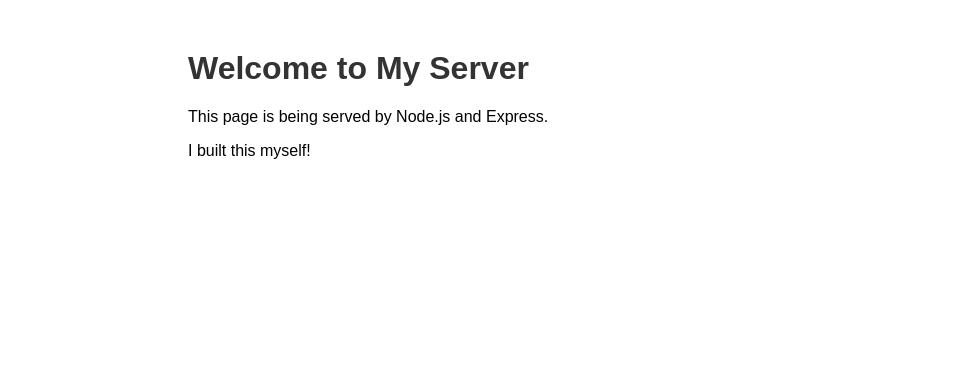
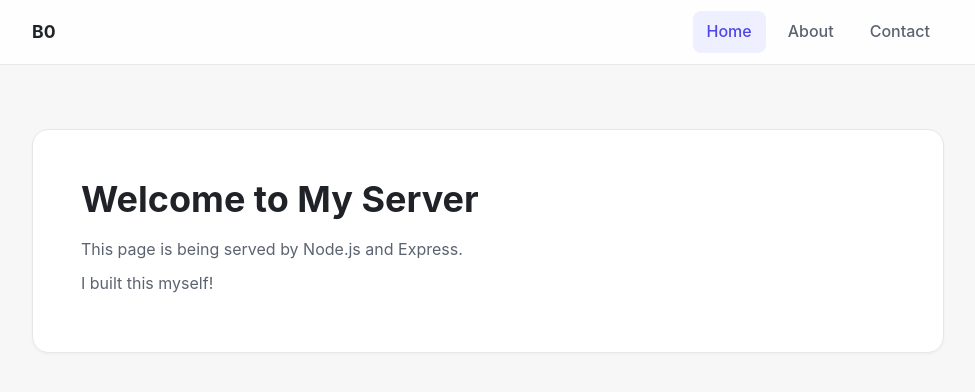
Before and after one commit to Bilin22/server_tutorial, a website: page public/index.html in a window 1280 px wide. Shown: the whole page, without its empty margins (152-1127 px from the left). Drawn offline with Linux system fonts and the light colour scheme.

Commit message:
add styling and nav bar

```diff
--- /dev/null
+++ b/public/dark.css
@@ -0,0 +1,14 @@
+/* Dark color scheme — applied automatically when the OS/browser prefers dark mode. */
+@media (prefers-color-scheme: dark) {
+  :root {
+    --bg: #0f1115;
+    --surface: #181b22;
+    --text: #e6e8eb;
+    --muted: #9aa3b2;
+    --accent: #8b87ff;
+    --border: #2a2f3a;
+    --nav-bg: rgba(15, 17, 21, 0.85);
+    --accent-soft: rgba(139, 135, 255, 0.14);
+    --shadow: rgba(0, 0, 0, 0.4);
+  }
+}
--- a/public/index.html
+++ b/public/index.html
@@ -1,15 +1,137 @@
 <!DOCTYPE html>
-<html>
+<html lang="en">
 <head>
+  <meta charset="UTF-8">
+  <meta name="viewport" content="width=device-width, initial-scale=1.0">
+  <meta name="color-scheme" content="light dark">
   <title>B0's First Server</title>
   <style>
-    body { font-family: sans-serif; max-width: 600px; margin: 50px auto; }
-    h1 { color: #333; }
+    :root {
+      --bg: #f7f7f8;
+      --surface: #ffffff;
+      --text: #1f2328;
+      --muted: #5c6370;
+      --accent: #4f46e5;
+      --border: #e5e7eb;
+      --nav-bg: rgba(255, 255, 255, 0.85);
+      --accent-soft: #eef0ff;
+      --shadow: rgba(0, 0, 0, 0.04);
+    }
+
+    * { box-sizing: border-box; margin: 0; padding: 0; }
+
+    body {
+      font-family: -apple-system, BlinkMacSystemFont, "Segoe UI", Roboto, Helvetica, Arial, sans-serif;
+      background: var(--bg);
+      color: var(--text);
+      line-height: 1.6;
+    }
+
+    /* Nav bar */
+    .navbar {
+      position: sticky;
+      top: 0;
+      background: var(--nav-bg);
+      backdrop-filter: blur(8px);
+      border-bottom: 1px solid var(--border);
+      z-index: 10;
+    }
+
+    .nav-inner {
+      max-width: 960px;
+      margin: 0 auto;
+      padding: 0 24px;
+      height: 64px;
+      display: flex;
+      align-items: center;
+      justify-content: space-between;
+    }
+
+    .brand {
+      font-weight: 700;
+      font-size: 1.1rem;
+      color: var(--text);
+      text-decoration: none;
+    }
+
+    .nav-links {
+      display: flex;
+      gap: 8px;
+      list-style: none;
+    }
+
+    .nav-links a {
+      display: block;
+      padding: 8px 14px;
+      border-radius: 8px;
+      color: var(--muted);
+      text-decoration: none;
+      font-weight: 500;
+      transition: background 0.15s, color 0.15s;
+    }
+
+    .nav-links a:hover,
+    .nav-links a:focus-visible {
+      background: var(--accent-soft);
+      color: var(--accent);
+      outline: none;
+    }
+
+    .nav-links a.active {
+      color: var(--accent);
+      background: var(--accent-soft);
+    }
+
+    /* Main content */
+    main {
+      max-width: 960px;
+      margin: 64px auto;
+      padding: 0 24px;
+    }
+
+    .card {
+      background: var(--surface);
+      border: 1px solid var(--border);
+      border-radius: 16px;
+      padding: 48px;
+      box-shadow: 0 1px 3px var(--shadow);
+    }
+
+    h1 {
+      font-size: 2.25rem;
+      line-height: 1.2;
+      margin-bottom: 16px;
+    }
+
+    p { color: var(--muted); margin-bottom: 8px; }
+
+    @media (max-width: 560px) {
+      .nav-inner { padding: 0 16px; }
+      .nav-links a { padding: 6px 10px; }
+      .card { padding: 28px; }
+      h1 { font-size: 1.75rem; }
+    }
   </style>
+  <link rel="stylesheet" href="/dark.css">
 </head>
 <body>
-  <h1>Welcome to My Server</h1>
-  <p>This page is being served by Node.js and Express.</p>
-  <p>I built this myself!</p>
+  <nav class="navbar">
+    <div class="nav-inner">
+      <a href="/" class="brand">B0</a>
+      <ul class="nav-links">
+        <li><a href="/" class="active">Home</a></li>
+        <li><a href="/about">About</a></li>
+        <li><a href="/contact">Contact</a></li>
+      </ul>
+    </div>
+  </nav>
+
+  <main>
+    <section class="card">
+      <h1>Welcome to My Server</h1>
+      <p>This page is being served by Node.js and Express.</p>
+      <p>I built this myself!</p>
+    </section>
+  </main>
 </body>
 </html>
```
